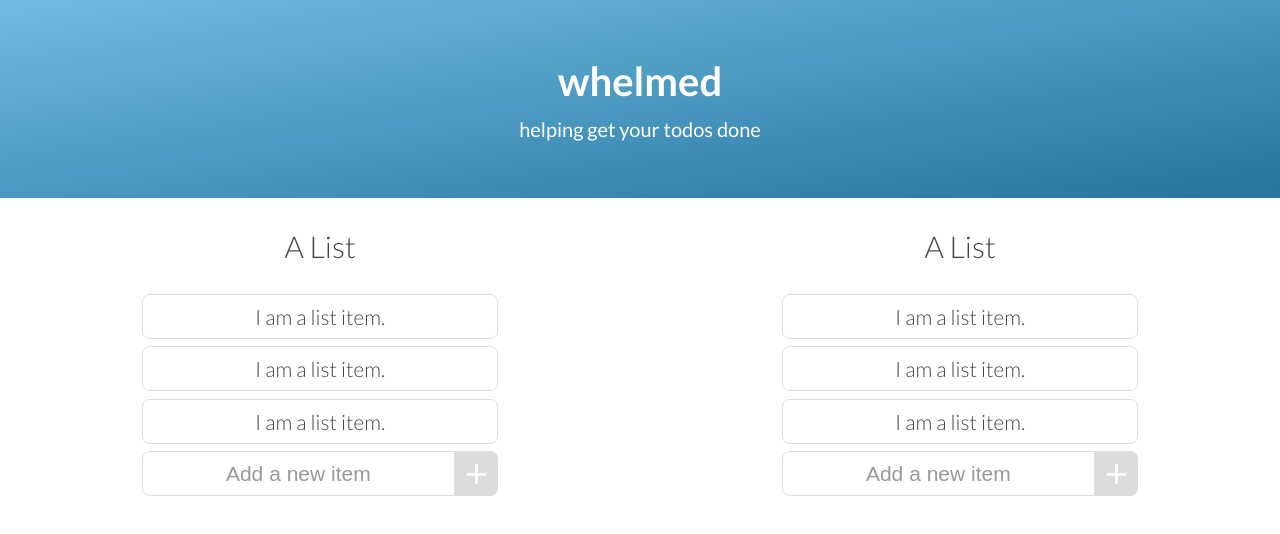
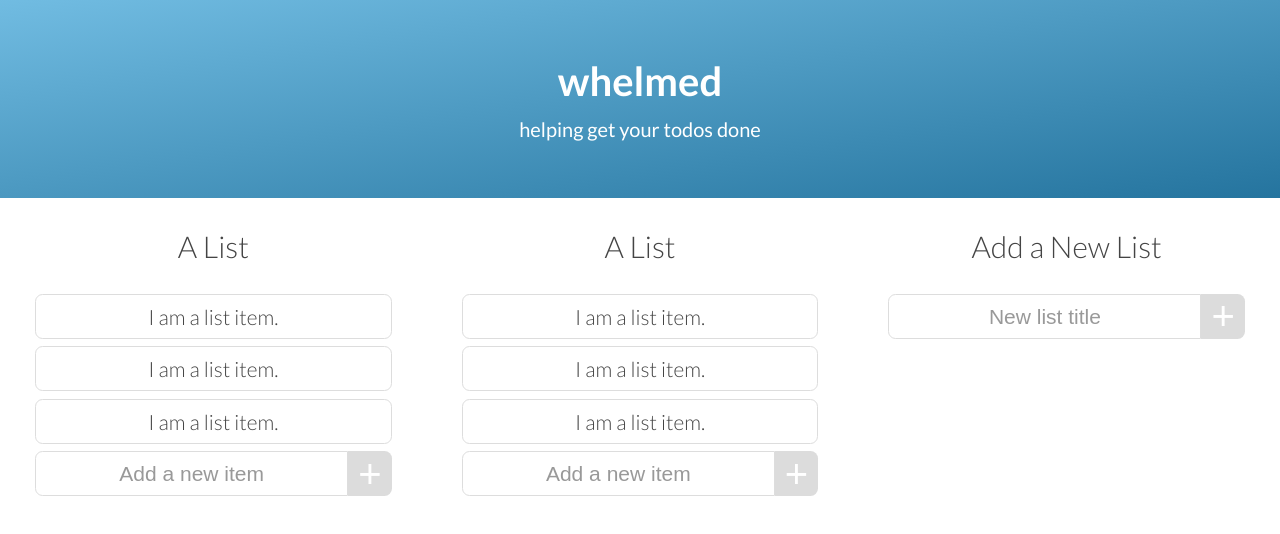
Before and after one commit to evanperriello/whelmed-app-redux, a React (Create React App) app: page / in a window 1280 px wide. Shown: the top 534 px of the page. Built offline with nearby package versions, Linux system fonts and the light colour scheme.

Commit message:
create AddList component, adjust styles to wrap, rename Lists to AllLists

```diff
--- /dev/null
+++ b/src/Components/AddList/AddList.css
@@ -0,0 +1,41 @@
+.add-list__form {
+  display: flex;
+  justify-content: stretch;
+  margin-bottom: .75em;
+  border-radius: .75rem;
+  transition: all .2s; }
+  .add-list__form:focus-within {
+    outline: none;
+    box-shadow: 0 0 0 2pt rgba(18, 143, 206, 0.5); }
+
+.add-list__input {
+  font-size: 2.1rem;
+  line-height: 2.5rem;
+  padding: .9rem 2rem;
+  border: 1px #ddd solid;
+  border-radius: .75rem 0 0 .75rem;
+  color: #999;
+  font-weight: 300;
+  text-align: center;
+  transition: all .2s; }
+  .add-list__input:focus {
+    outline: none; }
+  .add-list__input::placeholder {
+    color: #999;
+    font-weight: 300; }
+
+.add-list__button {
+  border-radius: 0 .75rem .75rem 0;
+  border: none;
+  background-color: #DCDCDC;
+  color: white;
+  font-size: 4rem;
+  line-height: 1rem;
+  padding: 0 1rem;
+  transition: all .2s; }
+  .add-list__button:hover {
+    cursor: pointer;
+    background-color: #128fce; }
+  .add-list__button:focus {
+    outline: none;
+    background-color: #128fce; }
--- /dev/null
+++ b/src/Components/AddList/AddList.js
@@ -0,0 +1,17 @@
+import React from 'react';
+import './AddList.css';
+
+const AddList = (props)=>{
+    return (
+        <div className="add-list">
+            <h3 className='list-title'>Add a New List</h3>
+            <form className="add-list__form">
+                <input className="add-list__input" type="text" placeholder="New list title"></input>
+                <button className="add-list__button" type="submit">+</button>
+            </form>
+        </div>
+
+    );
+}
+
+export default AddList;
--- /dev/null
+++ b/src/Components/AddList/AddList.scss
@@ -0,0 +1,57 @@
+@import '../../style-vars.scss';
+.add-list {
+    &__form {
+        display:flex;
+        justify-content: stretch;
+        margin-bottom:.75em;
+        border-radius:.75rem;
+        transition:all .2s;
+        &:focus-within{
+            outline:none;
+            box-shadow: 0 0 0 2pt rgba($primary-color-light, .5);
+        }
+    }
+
+    &__input {
+        font-size:2.1rem;
+        line-height:2.5rem;
+        padding:.9rem 2rem;
+        border: 1px #ddd solid;
+        border-radius: .75rem 0 0 .75rem;
+        color: #999;
+        font-weight:300;
+        text-align:center;
+        transition:all .2s;
+        &:focus {
+            outline:none;
+        }
+
+        &::placeholder {
+            color: #999;
+            font-weight:300;
+        }
+    }
+
+    &__button {
+        border-radius: 0 .75rem .75rem 0;
+        border:none;
+        background-color:#DCDCDC;
+        color:white;
+        font-size:4rem;
+        line-height:1rem;
+        padding:0 1rem;
+        transition:all .2s;
+
+
+        &:hover {
+            cursor: pointer;
+            background-color:$primary-color-light;
+
+        }
+        &:focus {
+
+            outline:none;
+            background-color:$primary-color-light;
+        }
+    }
+}
--- a/src/Components/Main/Main.js
+++ b/src/Components/Main/Main.js
@@ -1,12 +1,12 @@
 import React from 'react';
 import './Main.css';
 
-import Lists from '../../Containers/Lists/Lists';
+import AllLists from '../../Containers/AllLists/AllLists';
 
 const Main = (props)=>{
     return (
         <main className="main-section">
-            <Lists/>
+            <AllLists/>
         </main>
     );
 }
--- a/src/Containers/Lists/Lists.css
+++ b/src/Containers/AllLists/AllLists.css
@@ -1,4 +1,5 @@
 .all-lists {
   display: flex;
   justify-content: space-around;
-  flex-basis: 100%; }
+  flex-basis: 100%;
+  flex-wrap: wrap; }
--- a/src/Containers/Lists/Lists.js
+++ b/src/Containers/AllLists/AllLists.js
@@ -1,7 +1,8 @@
 import React, {Component} from 'react';
 
 import ListContainer from '../ListContainer/ListContainer';
-import './Lists.css';
+import AddList from '../../Components/AddList/AddList';
+import './AllLists.css';
 
 const sampleLists= [
     'List1',
@@ -15,6 +16,7 @@ class Lists extends Component {
         return (
             <div className="all-lists">
                 {sampleLists.map((list)=>{return <ListContainer key={list} title={list}/>})}
+                <AddList/>
             </div>
         );
     }
--- a/src/Containers/Lists/Lists.scss
+++ b/src/Containers/AllLists/AllLists.scss
@@ -2,4 +2,5 @@
     display:flex;
     justify-content: space-around;
     flex-basis:100%;
+    flex-wrap:wrap;
 }
```
Also changed, not shown: src/style-vars.css (added), 2 other files (tests, documents, lock files or other folders).
